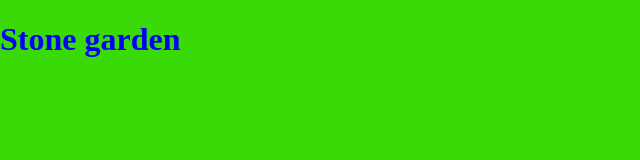
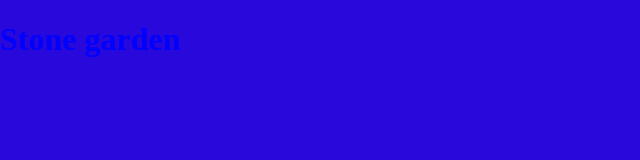
Before and after one commit to IskoAndry/Stone_garden, a plain HTML site: page index.html in a window 1280 px wide. Shown: the whole page, without its empty margins (0-640 px from the left). Drawn offline with Linux system fonts and the light colour scheme.

Commit message:
добавил синий

```diff
--- a/styl.css
+++ b/styl.css
@@ -1,6 +1,6 @@
 body{
     margin: 0;
-    background-color: rgb(57, 218, 8);
+    background-color: rgb(40, 8, 218);
 }
 h1{
     color: blue;
```
